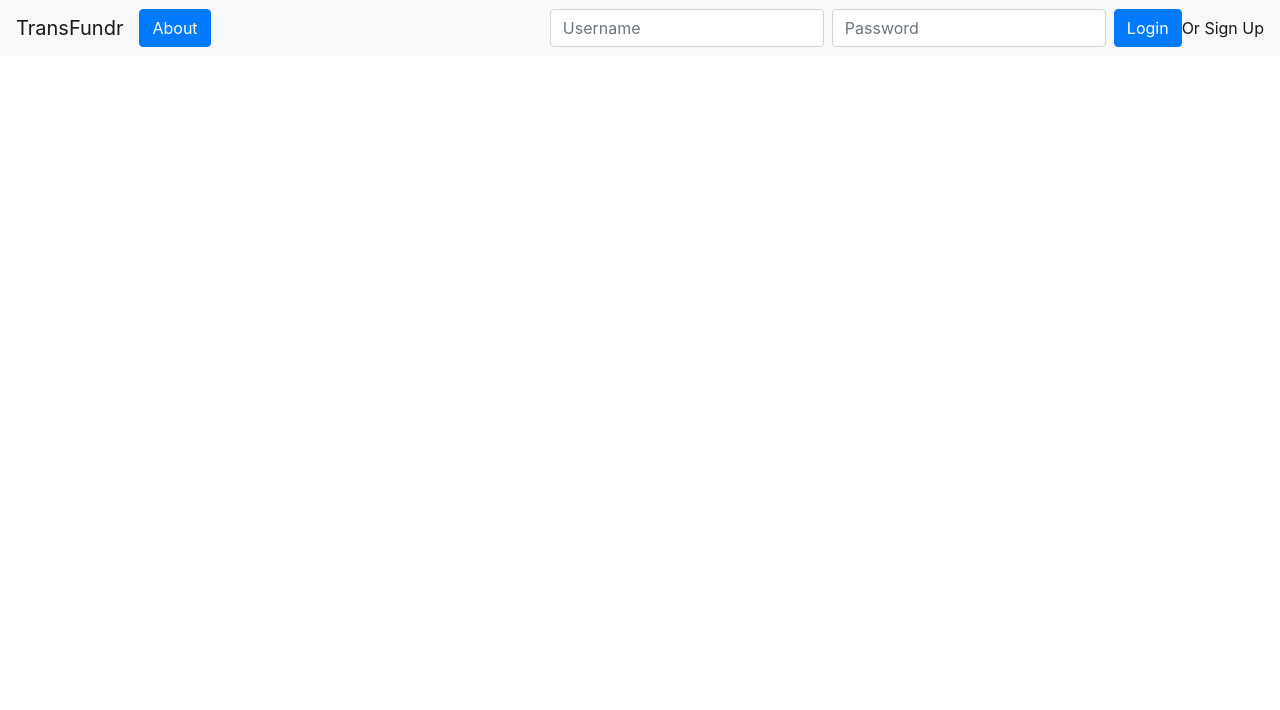
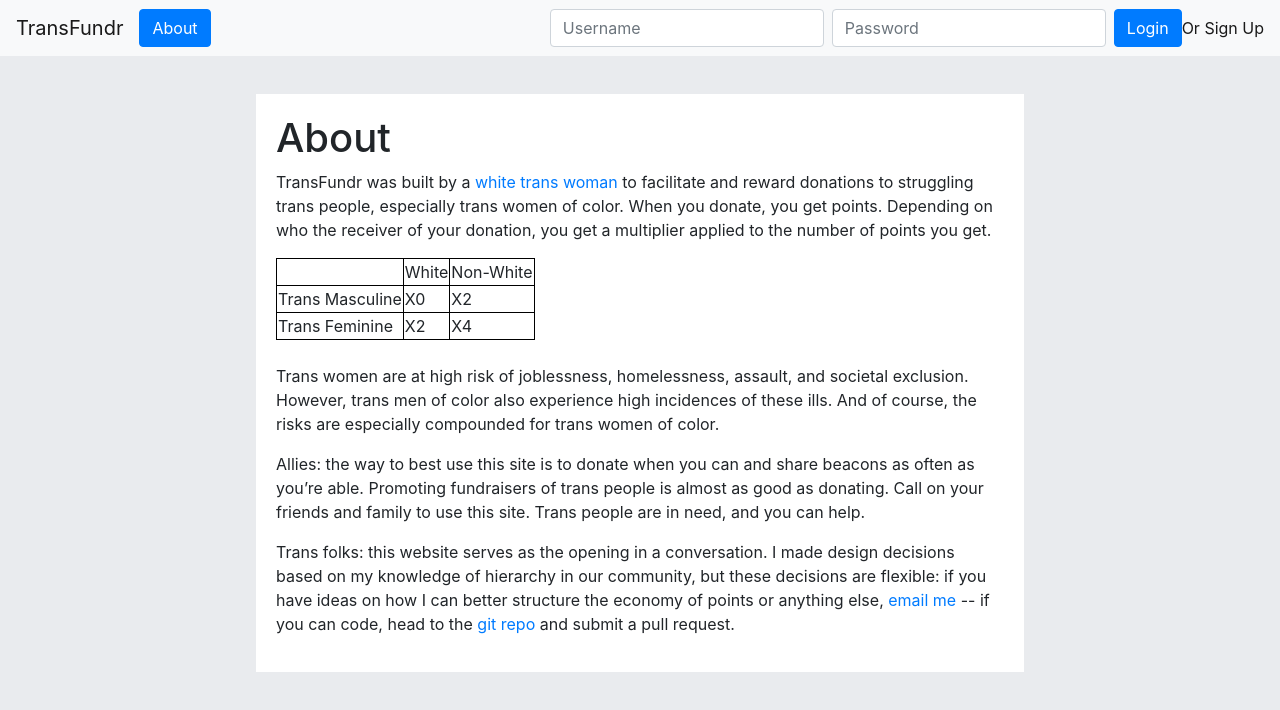
Before and after one commit to LucySuddenly/transfundr-frontend, a React (Create React App) app: page /about in a window 1280 px wide. Shown: the top 710 px of the page. Built offline with nearby package versions, Linux system fonts and the light colour scheme.

Commit message:
added about page, fixed signup bug

```diff
--- a/src/App.css
+++ b/src/App.css
@@ -109,6 +109,14 @@
     display:inline-block;
 }
 
+table {
+    border-collapse: collapse;
+  }
+
+  table, th, td {
+    border: 1px solid black;
+  }
+
 
 
 @media only screen and (max-width: 768px){
--- a/src/App.js
+++ b/src/App.js
@@ -20,6 +20,7 @@ import SmProfilePicture from './components/smprofilepicture';
 import Username from './components/username';
 import Popup from "reactjs-popup";
 import Rankings from './components/rankings';
+import About from './components/about'
 
 class App extends Component {
   constructor(){
@@ -112,11 +113,15 @@ class App extends Component {
           { localStorage.getItem("jwt")
           ?
           <>
-          <Nav className="d-flex align-items-center">
+          { localStorage.getItem("user").profile?
+            <Nav className="d-flex align-items-center">
           <Navbar.Text>Logged in as:</Navbar.Text>
           <SmProfilePicture profile={JSON.parse(localStorage.getItem("user")).profile}/>
           <Username user={JSON.parse(localStorage.getItem("user"))}/>
           </Nav>
+          :
+          null
+          }
           <div class="divider"/>
           { JSON.parse(localStorage.getItem("user")).trans && this.state.notifications[0]
           ?
@@ -178,6 +183,7 @@ class App extends Component {
             <Route exact path="/newprofile" render={()=>(<NewProfile/>)}/>
             <Route exact path="/newbeacon" render={()=>(<NewBeacon/>)}/>
             <Route exact path="/rankings" render={()=>(<Rankings/>)}/>
+            <Route exact path ="/about" render={()=>(<About/>)}/>
           </Switch>
         </Router>
       </>
--- /dev/null
+++ b/src/components/about.js
@@ -0,0 +1,37 @@
+import React, { Component } from 'react';
+
+class About  extends Component {
+    render() {
+        return (
+            <div className="content">
+                <div className="standaloneform">
+                    <h1>About</h1>
+                    <p>TransFundr was built by a <a href="http://www.lucysuddenly.com">white trans woman</a> to facilitate and reward donations to struggling trans people, especially trans women of color. When you donate, you get points. Depending on who the receiver of your donation, you get a multiplier applied to the number of points you get. </p>
+                    <table>
+                        <tr>
+                            <td></td>
+                            <td>White</td>
+                            <td>Non-White</td>
+                        </tr>
+                        <tr>
+                            <td>Trans Masculine</td>
+                            <td>X0</td>
+                            <td>X2</td>
+                        </tr>
+                        <tr>
+                            <td>Trans Feminine</td>
+                            <td>X2</td>
+                            <td>X4</td>
+                        </tr>
+                    </table>
+                    <br/>
+                    <p>Trans women are at high risk of joblessness, homelessness, assault, and societal exclusion. However, trans men of color also experience high incidences of these ills. And of course, the risks are especially compounded for trans women of color. </p>
+                    <p>Allies: the way to best use this site is to donate when you can and share beacons as often as you’re able. Promoting fundraisers of trans people is almost as good as donating. Call on your friends and family to use this site. Trans people are in need, and you can help.</p>
+                    <p>Trans folks: this website serves as the opening in a conversation. I made design decisions based on my knowledge of hierarchy in our community, but these decisions are flexible: if you have ideas on how I can better structure the economy of points or anything else, <a href="mailto:suddenlylucy@gmail.com">email me</a> -- if you can code, head to the <a href="https://github.com/LucySuddenly/transfundr-frontend">git repo</a> and submit a pull request.</p>
+                </div>
+            </div>
+        );
+    }
+}
+
+export default About ;
```
